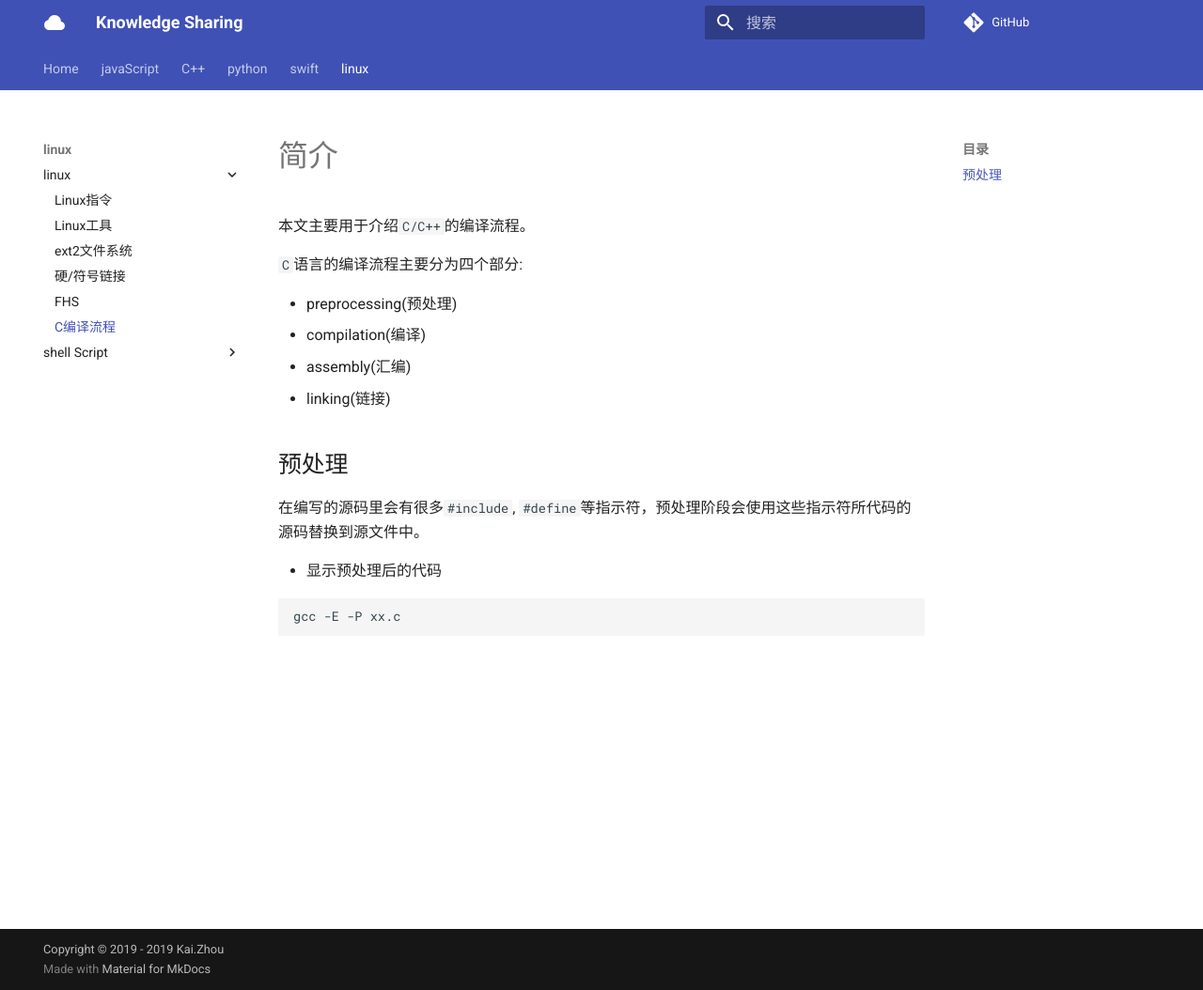
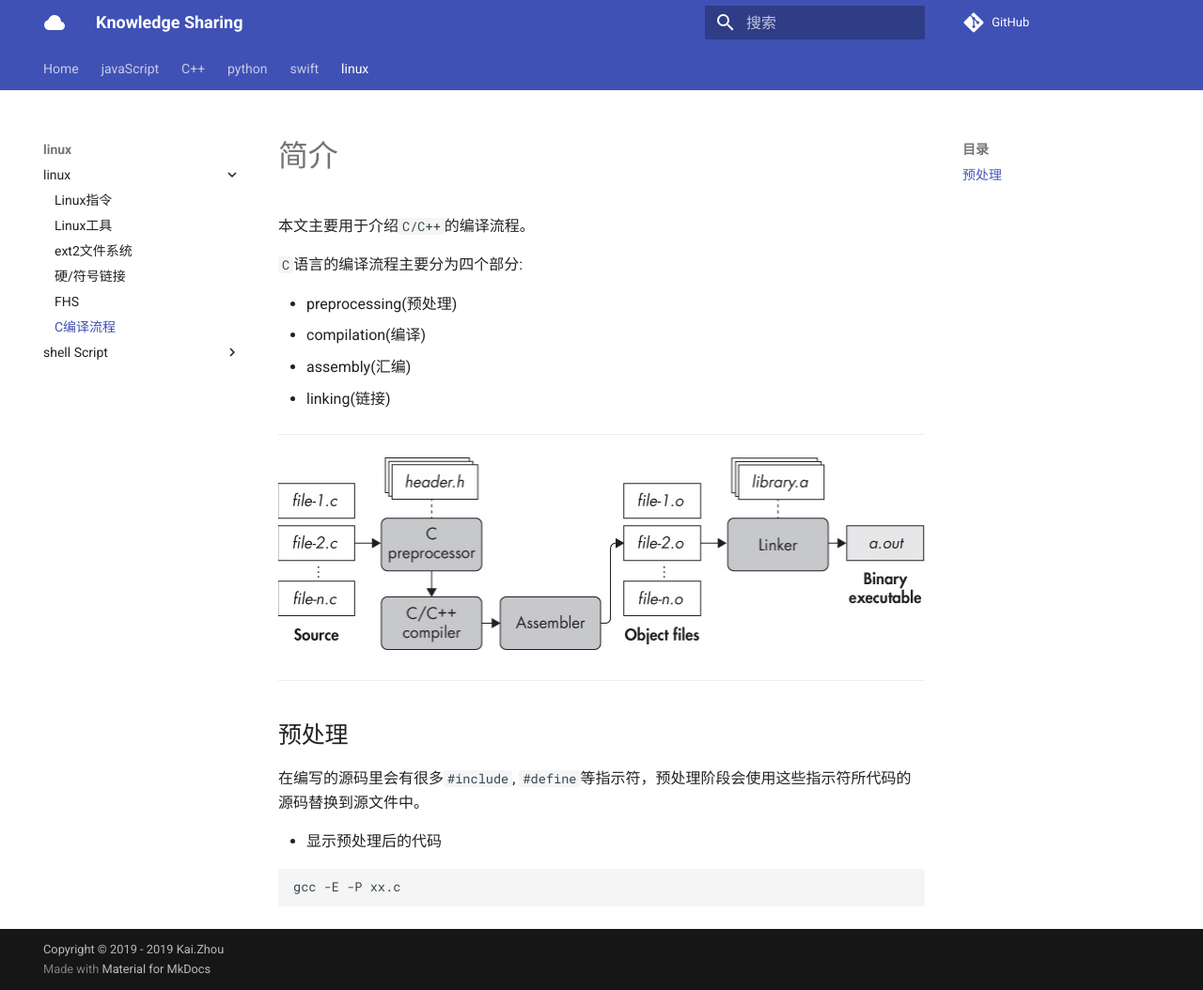
Before and after one commit to zhoukaidev/ks_blog, an MkDocs documentation site: the page built from docs/shell/linux/c_compilation.md, in a window 1280 px wide and 1054 px high. Shown: the whole window at 94% size. Built offline with MkDocs 1.6.1 and Material for MkDocs 9.7.7, drawn with Linux system fonts in a browser that asks for light colours; comment, search, counter and statistics services are not loaded.

Commit message:
Update c_compilation.md

```diff
--- a/docs/shell/linux/c_compilation.md
+++ b/docs/shell/linux/c_compilation.md
@@ -9,6 +9,12 @@
 * assembly(汇编)
 * linking(链接)
 
+---
+
+![compilation phases](assert/compilation-phase.jpg)
+
+---
+
 ## 预处理
 
 在编写的源码里会有很多`#include`, `#define`等指示符，预处理阶段会使用这些指示符所代码的源码替换到源文件中。
```
